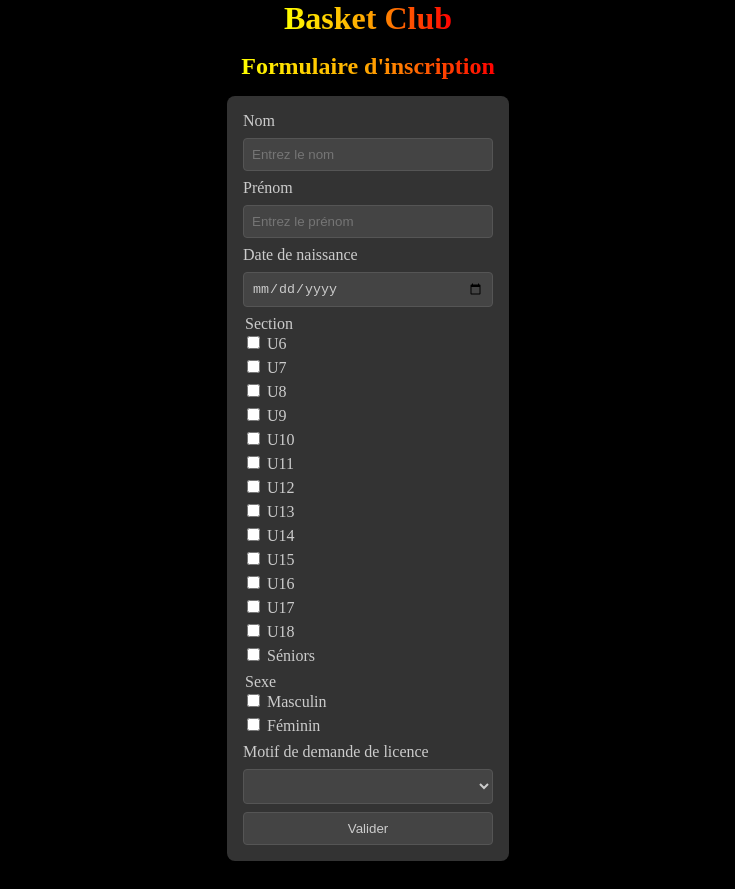
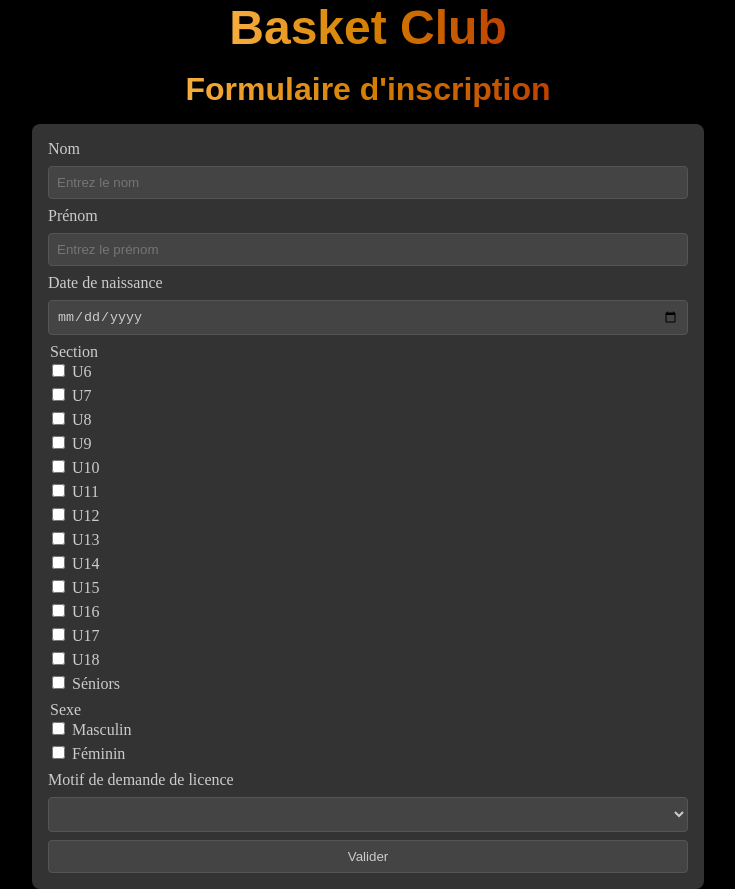
Before and after one commit to SaintPierreBasketBAll/codexSupabase, a SvelteKit app: page / in a window 1280 px wide. Shown: the whole page, without its empty margins (272-1007 px from the left). Before the commit the page ends 861 px from the top, so only its background shows below. Built offline with nearby package versions, Linux system fonts and the light colour scheme.

Commit message:
ajout d'une nouvelle police de caractères et d'un nouveau style de gradient pour les titres

```diff
--- a/src/routes/+page.svelte
+++ b/src/routes/+page.svelte
@@ -89,11 +89,20 @@
 
   h1,
   h2 {
-    background: linear-gradient(to right, #ffff00, #ffa500, #ff0000);
+    background: linear-gradient(to right, rgb(246, 173, 63), rgb(213, 128, 1), rgb(190, 66, 0));
     background-clip: text;
     -webkit-background-clip: text;
     -webkit-text-fill-color: transparent;
     margin: 0;
+    font-family: 'Bebas Neue', sans-serif;
+
+  }
+
+  h1 {
+    font-size: 3rem;
+  }
+  h2 {
+    font-size: 2rem;
   }
 
   form {
@@ -103,7 +112,7 @@
     display: flex;
     flex-direction: column;
     gap: 0.5rem;
-    width: 250px;
+    width: 40rem;
   }
 
   label {
```
Also changed, not shown: 1 other file (tests, documents, lock files or other folders).
